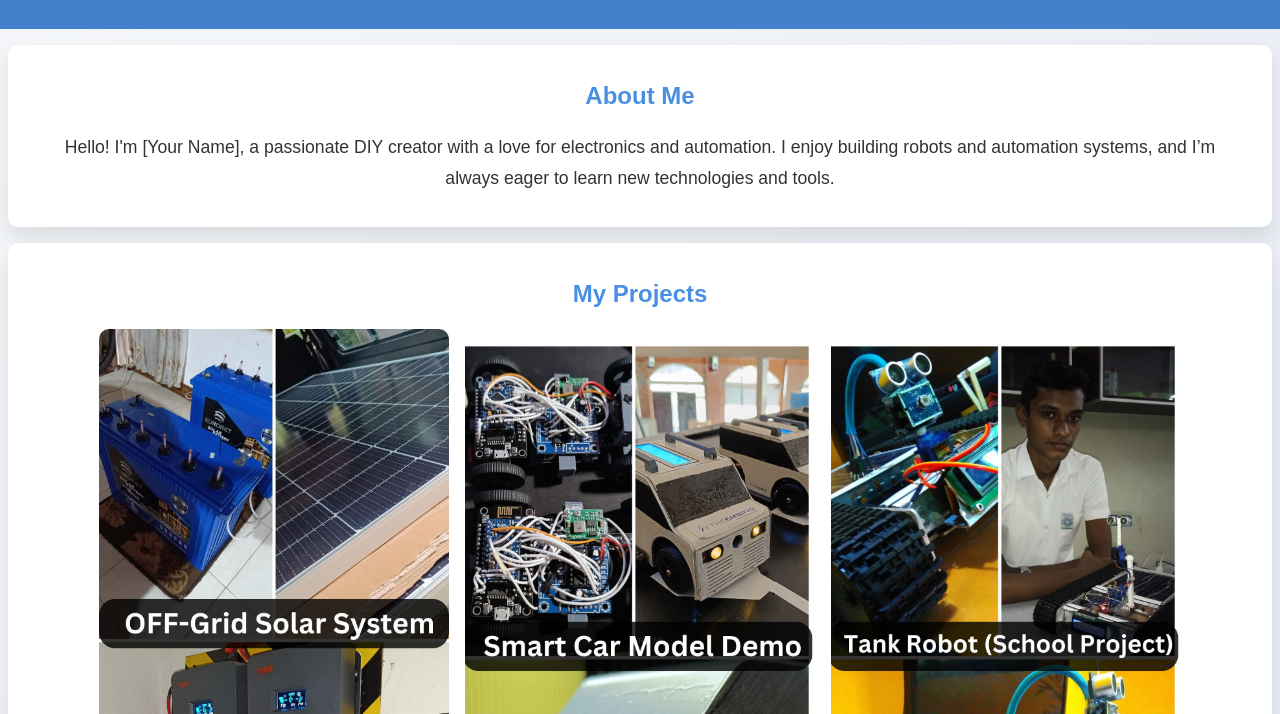
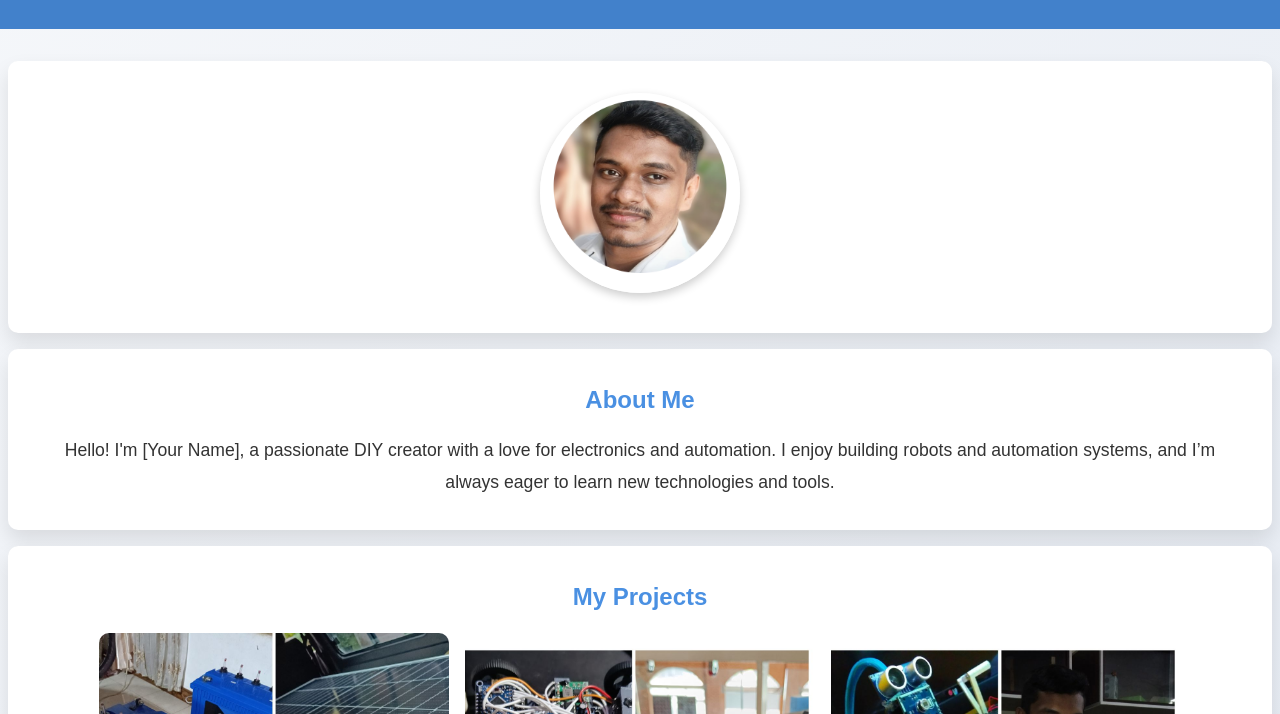
Before and after one commit to A-Shehan/shehan_bio, a plain HTML site: page index.html in a window 1280 px wide. Shown: the part 86-800 px from the top of the page. Drawn offline with Linux system fonts and the light colour scheme.

Commit message:
profile Photo

```diff
--- a/index.html
+++ b/index.html
@@ -41,6 +41,24 @@
             height: 100%;
             background: rgba(0, 0, 0, 0.1);
             z-index: -1;
+        }
+
+        /* Photo section */
+        #my-photo {
+            text-align: center;
+            margin-top: 2rem;
+        }
+
+        #my-photo img {
+            width: 200px;
+            height: auto;
+            border-radius: 50%;
+            box-shadow: 0 4px 10px rgba(0, 0, 0, 0.2);
+            transition: transform 0.3s ease-in-out;
+        }
+
+        #my-photo img:hover {
+            transform: scale(1.1);
         }
 
         /* Section styles */
@@ -142,6 +160,11 @@
     <header>
         <h1>Welcome to My Portfolio</h1>
     </header>
+
+    <!-- My photo section -->
+    <section id="my-photo">
+        <img src="images/my_photo.png" alt="My Photo">
+    </section>
 
     <section id="about">
         <h2>About Me</h2>
```
Also changed, not shown: images/my_photo.png (added).
